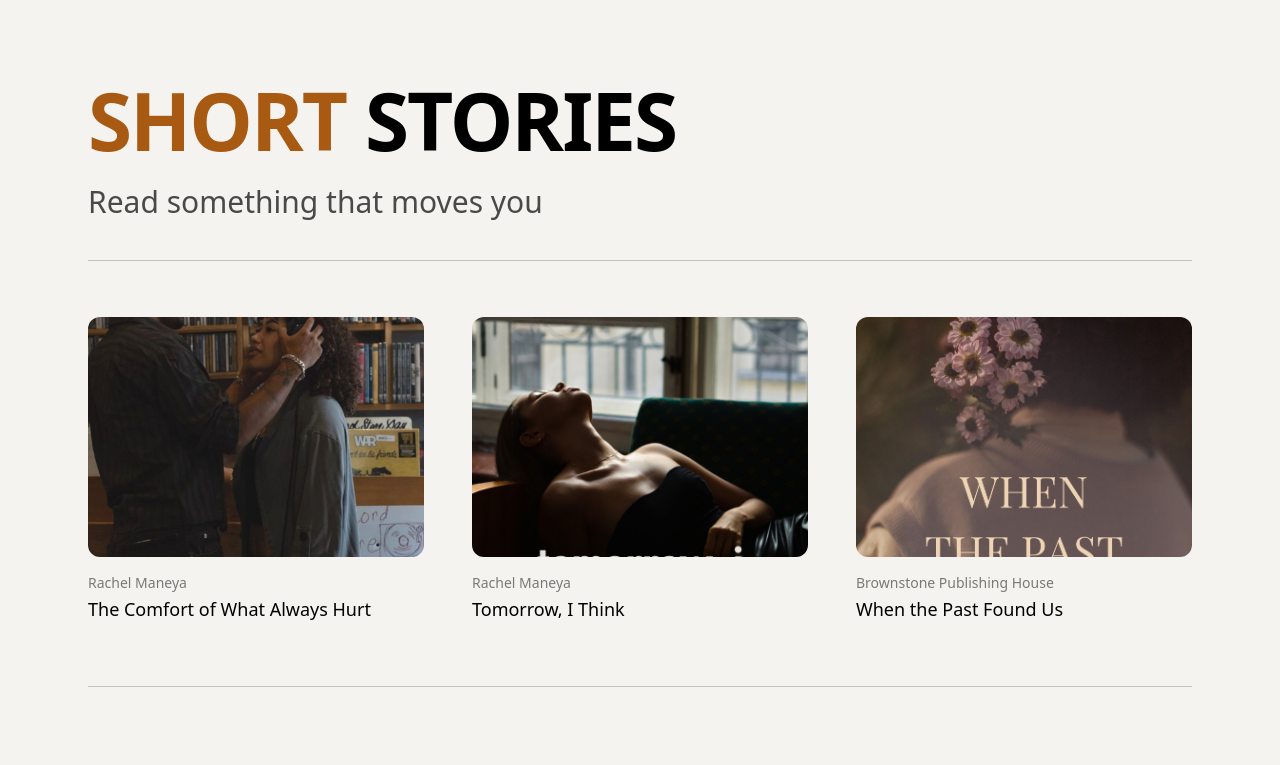
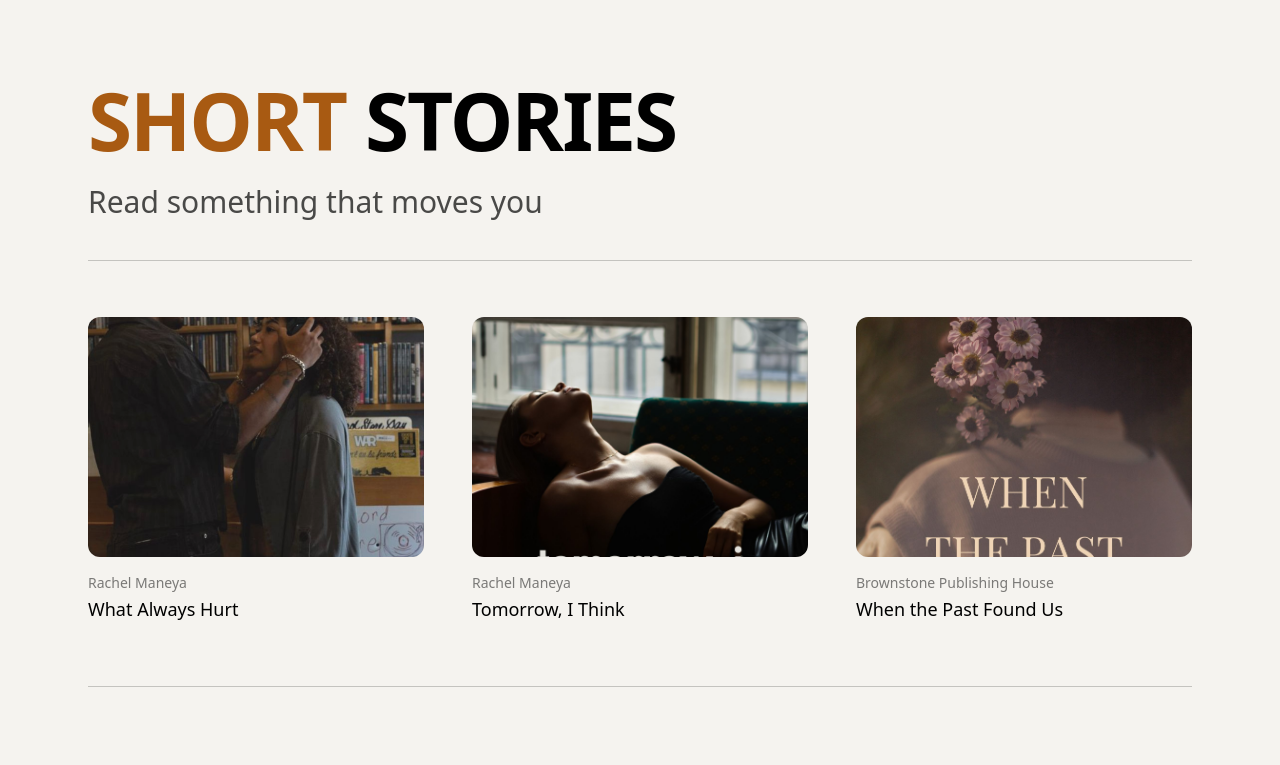
Before and after one commit to maneyarachel2-dotcom/brownstone-stories, a Next.js app: page / in a window 1280 px wide. Shown: the top 765 px of the page. Built offline with nearby package versions, Linux system fonts and the light colour scheme.

Commit message:
fix admin page export

```diff
--- a/data/stories.ts
+++ b/data/stories.ts
@@ -15,8 +15,8 @@ export type Story = {
 
 export const stories: Story[] = [
   {
-    id: "The Comfort of What Always Hurt",
-    title: "The Comfort of What Always Hurt",
+    id: "What Always Hurt",
+    title: "What Always Hurt",
     author: "Rachel Maneya",
     genre: "Romance",
     minutes: 5,
```
